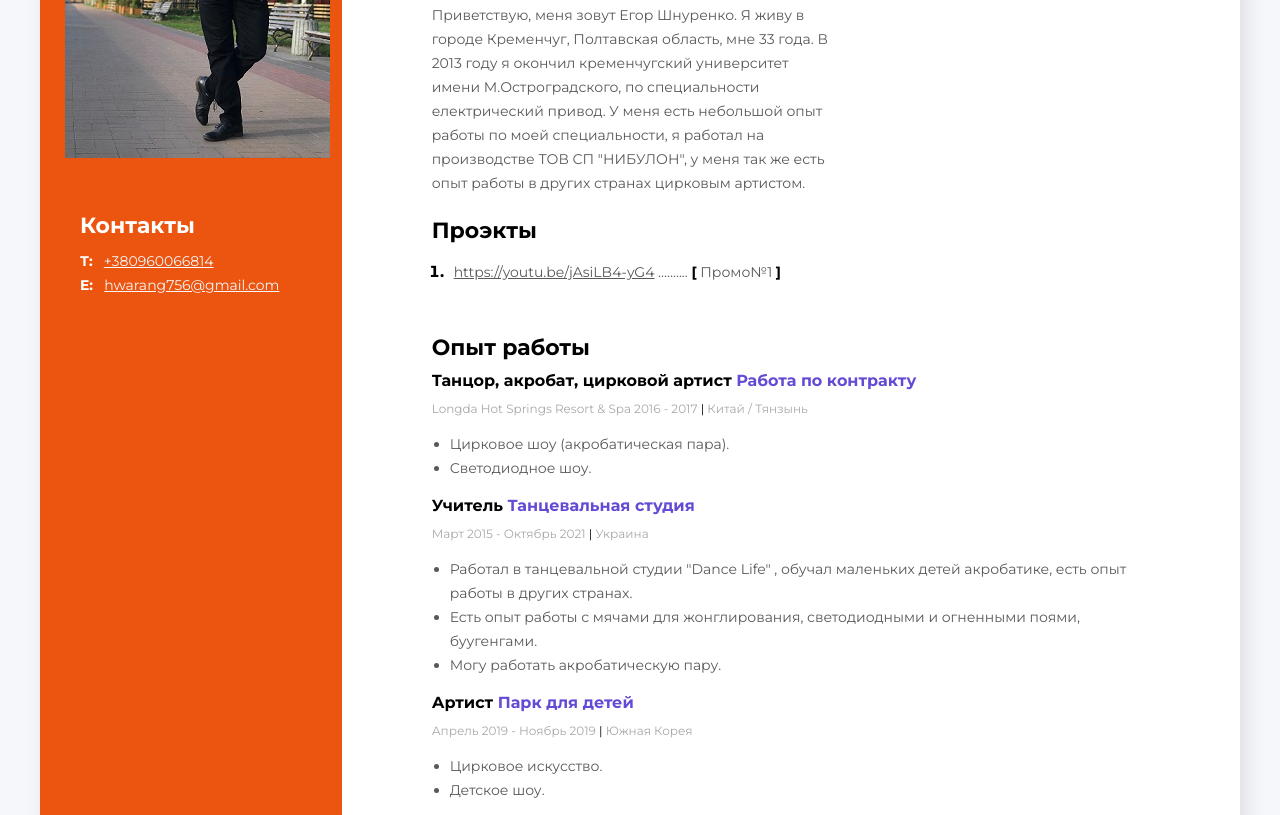
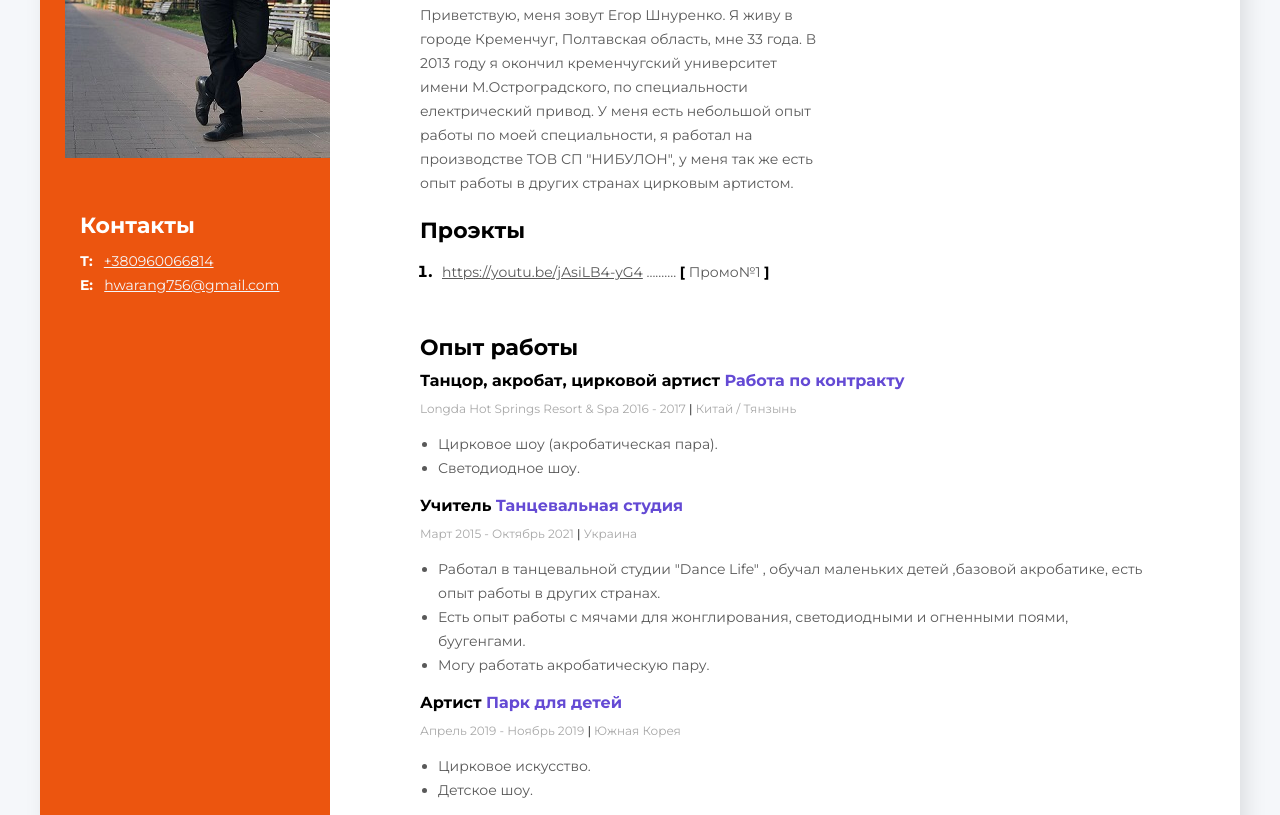
Before and after one commit to Gorinich88/resume-russian, a plain HTML site: page index.html in a window 1280 px wide. Shown: the part 276-1091 px from the top of the page. Drawn offline with Linux system fonts and the light colour scheme.

Commit message:
Change named and word

```diff
--- a/index2.html
+++ b/index.html
@@ -66,7 +66,7 @@
 
 
                     <ul class="my-work-experience-duties">
-                    <li class="my-work-experience-duty">Работал в танцевальной студии "Dance Life" , обучал маленьких детей акробатике, есть опыт работы в других странах.</li>
+                    <li class="my-work-experience-duty">Работал в танцевальной студии "Dance Life" , обучал маленьких детей ,базовой акробатике, есть опыт работы в других странах.</li>
                     <li class="my-work-experience-duty">Есть опыт работы с мячами для жонглирования, светодиодными и огненными поями, буугенгами. </li>
                     <li class="my-work-experience-duty">Могу работать акробатическую пару.</li>
                     </ul>
```
